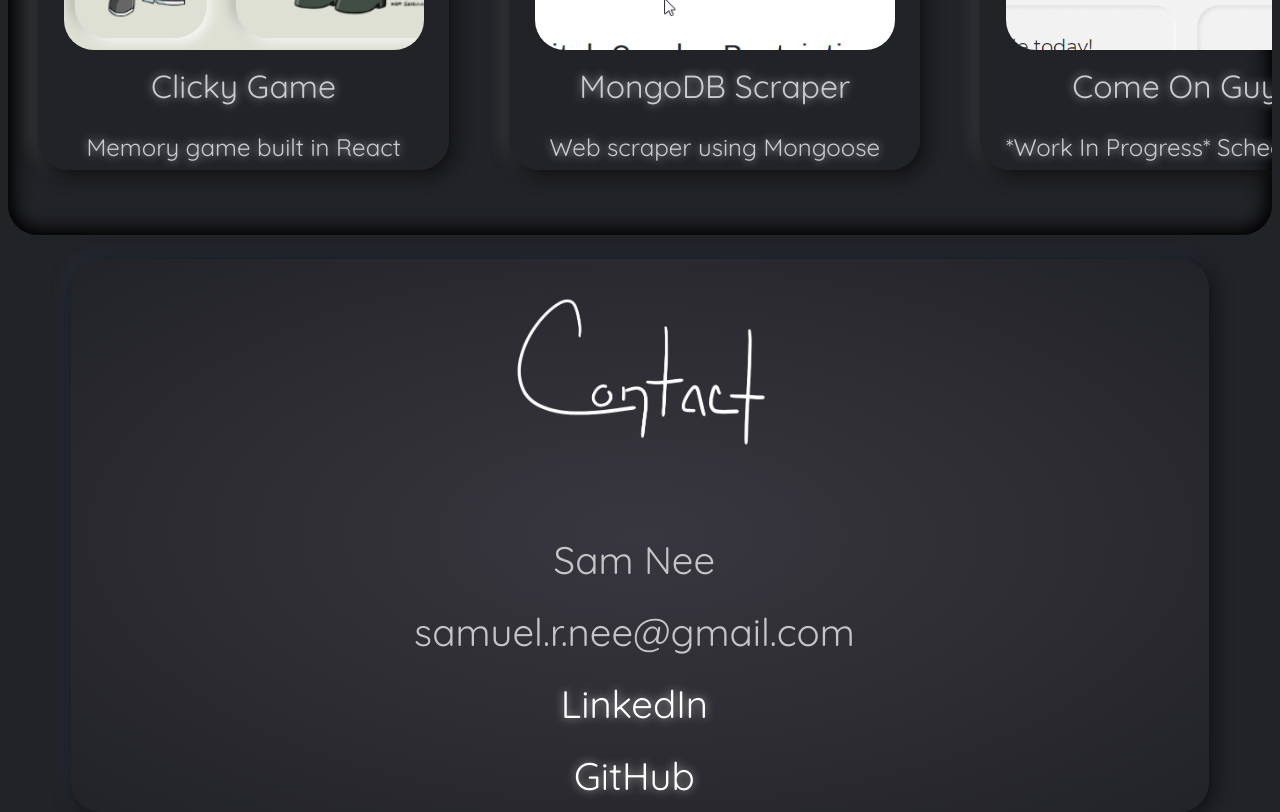
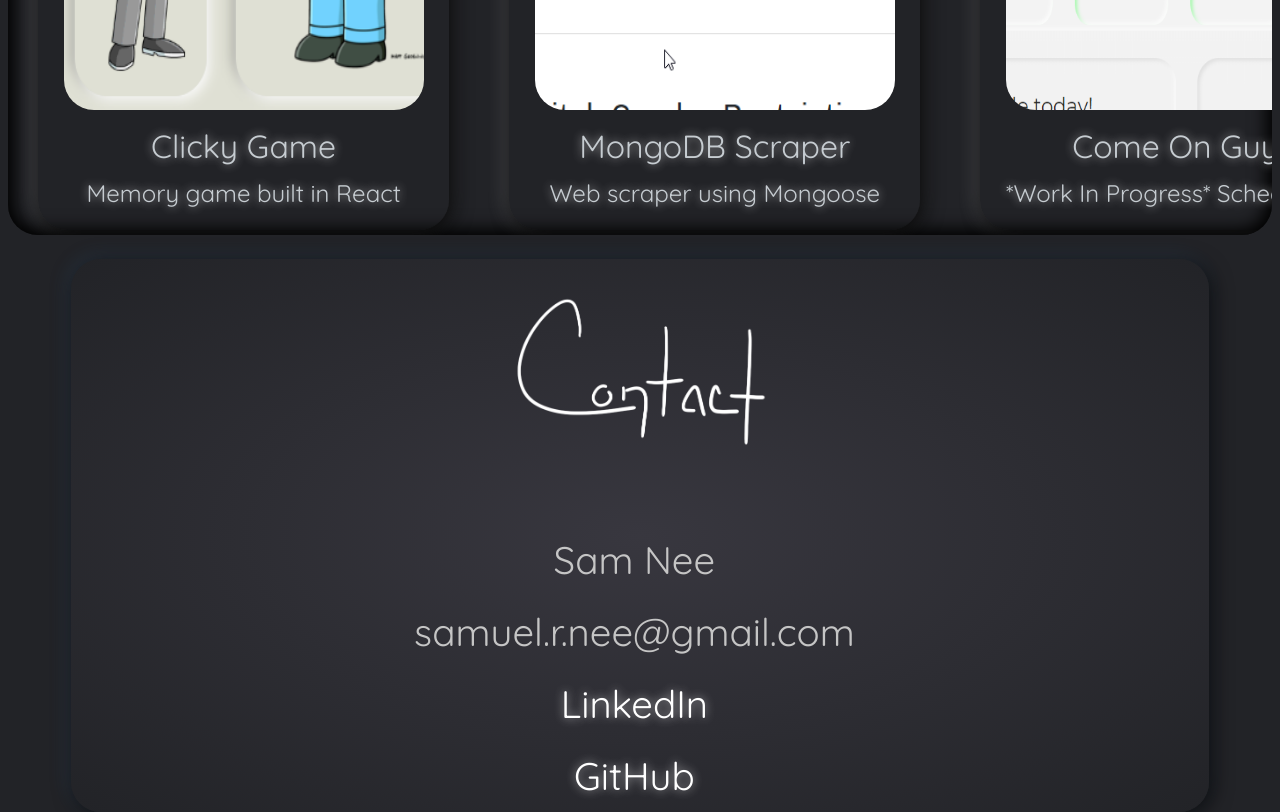
Before and after one commit to thesamnee/portfolio, a React (Create React App) app: page / in a window 1280 px wide. Shown: the part 2580-3392 px from the top of the page. Built offline with nearby package versions, Linux system fonts and the light colour scheme.

Commit message:
improved some accessibility, fixed links

```diff
--- a/src/components/Portfolio/Portfolio.css
+++ b/src/components/Portfolio/Portfolio.css
@@ -30,12 +30,12 @@
     width: 100%;
     display: block;
     position: relative;
-    transform: translateY(-50px);
+    bottom: 8vh;
 
 }
 .portfolio-item{
     width: 45vh;
-    height: 45vh;
+    height: 70%;
     display: inline-block;
     margin: 30px;
     padding: 2vw 2vw 15vh 2vw;
@@ -62,7 +62,7 @@
 }
 ::-webkit-scrollbar {
     width: 10px;
-    height: 10px;
+    height: 15px;
   }
 
   /* Track */
@@ -76,6 +76,8 @@
   ::-webkit-scrollbar-thumb {
     background: rgb(56, 55, 63);
     border-radius: 30px;
-    box-shadow: 0px 3px 20px rgb(0, 0, 0), 0px -3px 20px rgb(0, 0, 0);
-
+    box-shadow: 0px 3px 20px rgb(0, 0, 0), 0px -3px 20px rgb(255, 255, 255);
   }
+  ::-webkit-scrollbar-thumb:hover {
+    background: rgb(255, 255, 255);
+  }
--- a/src/portfolio.json
+++ b/src/portfolio.json
@@ -11,7 +11,7 @@
         "id": 10,
         "title": "MongoDB Scraper",
         "desc": "Web scraper using Mongoose",
-        "link": "https://sheltered-atoll-17233.herokuapp.com/",
+        "link": "https://mongoose-scraper-samnee.herokuapp.com/",
         "img": "../../images/gamespot-scraper.png",
         "alt": "scraper app"
     },
@@ -27,7 +27,7 @@
         "id": 8,
         "title": "Experimental Portfolio",
         "desc": "Portfolio page using Adobe AE",
-        "link": "https://thesamnee.github.io/new-portfolio/",
+        "link": "https://thesamnee.github.io/experimental-portfolio/",
         "img": "../../images/newPortThumb.png",
         "alt": "portfolio thumbnail"
     },
```
